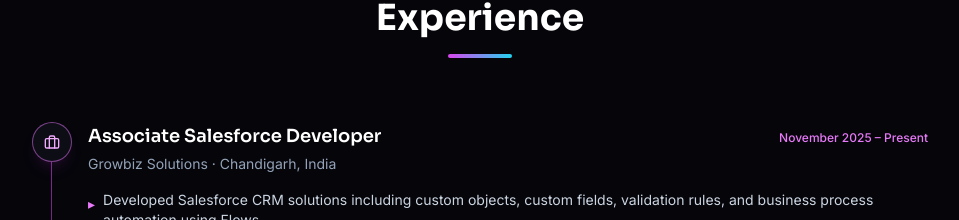
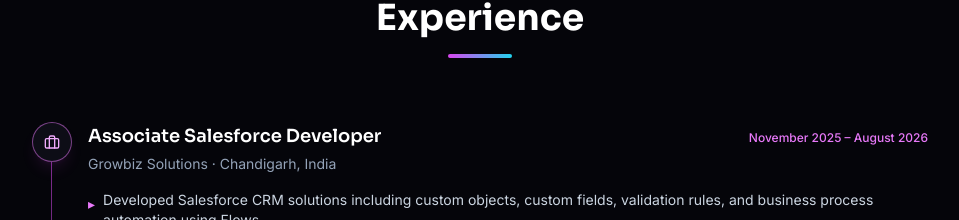
Before and after one commit to Manish367/Portfolio, a React (Vite) app: page / in a window 1280 px wide. Shown: the part 2558-2778 px from the top of the page, without its empty margins (160-1119 px from the left). Built offline with nearby package versions, Linux system fonts and the light colour scheme.

Commit message:
Update employment period for Growbiz Solutions role

```diff
--- a/src/data/portfolio.js
+++ b/src/data/portfolio.js
@@ -55,7 +55,7 @@
     company: 'Growbiz Solutions',
     role: 'Associate Salesforce Developer',
     location: 'Chandigarh, India',
-    period: 'November 2025 – Present',
+    period: 'November 2025 – August 2026',
     points: [
       'Developed Salesforce CRM solutions including custom objects, custom fields, validation rules, and business process automation using Flows.',
       'Built Lightning Web Components (LWC) to enhance user experience and streamline business operations.',
```
